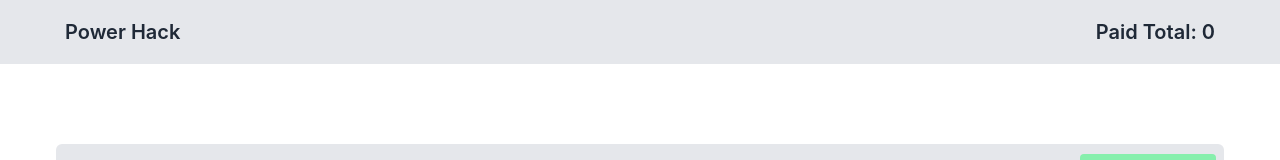
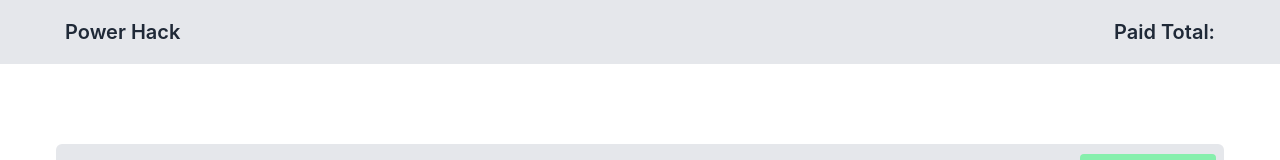
Before and after one commit to mohammadJahid8/power-hack, a React (Create React App) app: page / in a window 1280 px wide. Shown: the top 160 px of the page. Built offline with nearby package versions, Linux system fonts and the light colour scheme; no server answers.

Commit message:
paid total added

```diff
--- a/src/Layout/BillTable.js
+++ b/src/Layout/BillTable.js
@@ -3,6 +3,10 @@ import AddBill from './AddBill';
 import Bills from './Bills';
 
 const BillTable = () => {
+    const handleOnChange = () => {
+
+    }
+
     return (
         <div className='mx-14'>
             <div className='bg-gray-200 rounded-md mb-4'>
--- a/src/Layout/Bills.js
+++ b/src/Layout/Bills.js
@@ -44,26 +44,16 @@ const Bills = () => {
             setBills(data.bills);
             setTotalPages(Math.ceil(data?.totalBills / limit));
             setReload(!reload)
-
-            // console.log(bills);
         })();
     }, [limit, pageNumber, reload]);
 
     const handleDeleteItem = (id) => {
         const res = fetcher.delete(`/delete-billing/${id}`);
-        // setOrders(res.data);
         toast.success(`Bill has been deleted successfully`);
         setReload(!reload)
-        // refetch();
-        // setDeleteBill(null)
-        // setDeleteProduct(null);
-        // const remainingOrders = orders.filter((order) => order._id !== id);
-        // setOrders(remainingOrders);
-    }
-
-    const setLocal = () => {
 
     }
+    // console.log(bills?.reverse());
 
 
     return (
@@ -83,7 +73,7 @@ const Bills = () => {
                     </thead>
                     <tbody>
                         {
-                            bills?.map(bill => <>
+                            bills?.reverse().map(bill => <>
                                 <tr>
                                     <th>{bill._id}</th>
                                     <td>{bill.name}</td>
--- a/src/Layout/Header.js
+++ b/src/Layout/Header.js
@@ -1,6 +1,16 @@
 import React from 'react';
+import { useQuery } from 'react-query';
+import fetcher from './Axios.config';
 
 const Header = () => {
+    const { data, isLoading, refetch } = useQuery("bills", () =>
+        fetcher.get(`/billing-list`)
+    );
+    const bill = data?.data?.bills;
+    const sum = bill?.reduce((acc, curr) => acc + curr.paidAmount, 0);
+    refetch();
+
+
     return (
         <div className='bg-gray-200 px-10 mb-20'>
             <div class="navbar ">
@@ -8,7 +18,7 @@ const Header = () => {
                     <a class="btn btn-ghost normal-case text-xl">Power Hack</a>
                 </div>
                 <div class="flex-none">
-                    <h2 className='btn btn-ghost normal-case text-xl'>Paid Total: 0</h2>
+                    <h2 className='btn btn-ghost normal-case text-xl'>Paid Total: {sum}</h2>
                 </div>
             </div>
         </div>
```
